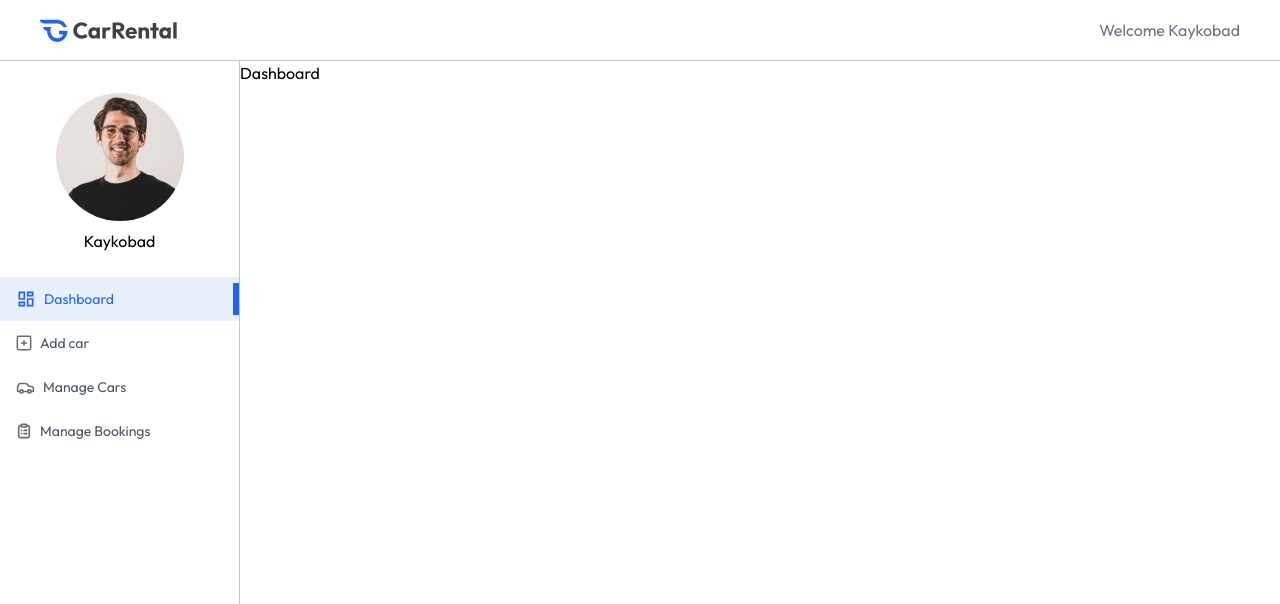
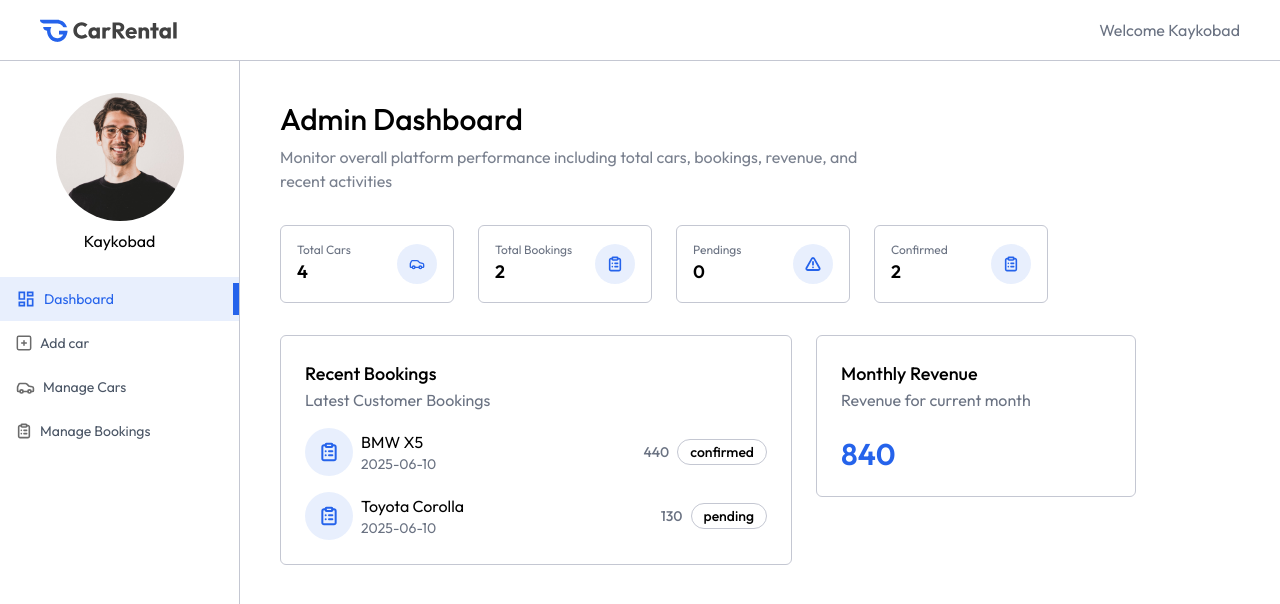
Before and after one commit to shahariat39/WEB-350, a React (Vite) app in the folder client/: page /owner in a window 1280 px wide. Shown: the top 604 px of the page. Built offline with nearby package versions, Linux system fonts and the light colour scheme.

Commit message:
owner dashboard main part added

```diff
--- a/client/src/pages/owner/Dashboard.jsx
+++ b/client/src/pages/owner/Dashboard.jsx
@@ -1,6 +1,96 @@
+import { useEffect, useState } from "react"
+import { assets, dummyDashboardData } from "../../assets/assets"
+import { data } from "react-router-dom"
+import Title from "../../components/owner/Title"
+
 const Dashboard = () => {
+
+  const currency = import.meta.env.NITE_CURRENCY
+
+  const [data, setData] = useState({
+    totalCars: 0,
+    totalBookings: 0,
+    pendingBookings: 0,
+    completedBookings:0,
+    recentBookings: [],
+    monthlyRevenue: 0,
+  })
+
+  const dashBoardCards = [
+    {title: "Total Cars", value: data.totalCars, icon: assets.carIconColored },
+    {title: "Total Bookings", value: data.totalBookings, icon: assets.listIconColored },
+    {title: "Pendings", value: data.pendingBookings, icon: assets.cautionIconColored },
+    {title: "Confirmed", value: data.completedBookings, icon: assets.listIconColored }
+
+  ]
+
+  useEffect(()=>{
+    setData(dummyDashboardData)
+  },[])
+
+
   return (
-    <div>Dashboard</div>
+  <>
+    <div className=" px-4 pt-10 md:px-10 flex-1 ">
+      <Title title= "Admin Dashboard" subtitle="Monitor overall platform performance including total cars, bookings, revenue, and recent activities" />
+
+      <div className=" grid sm:grid-cols-2 md:grid-cols-e lg:grid-cols-4 gap-6 my-8 max-w-3xl">
+        {
+          dashBoardCards.map((card,index)=>(
+            <div key={index} className="flex gap-2 items-center justify-between p-4 rounded-md border border-borderColor">
+              <div>
+                <h1 className="text-xs text-gray-500">{card.title}</h1>
+                <p className=" text-lg font-semibold">{card.value}</p>
+              </div>
+              <div className=" flex items-center justify-center w-10 h-10 rounded-full bg-primary/10">
+                <img src={card.icon} alt="card icon" className=" h-4 w-4"/>
+              </div>
+
+            </div>
+          ))
+        }
+
+      </div>
+
+       <div className=" flex flex-wrap items-start gap-6 mb-8 w-full">
+        {/* recent bookings */}
+        <div className=" p-4 md:p-6 border border-borderColor rounded-md max-w-lg w-full">
+          <h1 className=" text-lg font-medium">Recent Bookings</h1>
+          <p className=" text-gray-500">Latest Customer Bookings</p>
+          {
+            data.recentBookings.map((booking, index)=>(
+              <div key={index} className=" mt-4 flex items-center justify-between">
+                <div className=" flex items-center gap-2">
+                  <div className=" hidden md:flex items-center justify-center w-12 h-12 rounded-full bg-primary/10">
+                    <img src={assets.listIconColored} alt="" className=" h-5 w-5 "/>
+                  </div>
+                  <div>
+                    <p>{booking.car.brand} {booking.car.model}</p>
+                    <p className=" text-sm text-gray-500">{booking.createdAt.split('T')[0]}</p>
+                  </div>
+                </div>
+
+                <div className="flex items-center gap-2 font-medium">
+                  <p className=" text-sm text-gray-500">{currency}{booking.price}</p>
+                  <p className=" px-3 py-0.5 border border-borderColor rounded-full text-sm">{booking.status}</p>
+                </div>
+
+              </div>
+            ))
+          }
+        </div>
+
+        {/* monthly revenue */}
+        <div className=" p-4 md:p-6 mb-6 border border-borderColor rounded-md w-full md:max-w-xs">
+          <h1 className=" text-lg font-medium ">Monthly Revenue</h1>
+          <p className=" text-gray-500">Revenue for current month</p>
+          <p className=" text-3xl mt-6 font-semibold text-primary">{currency}{data.monthlyRevenue}</p>
+        </div>
+
+       </div>
+
+    </div>
+  </>
   )
 }
 export default Dashboard
```
